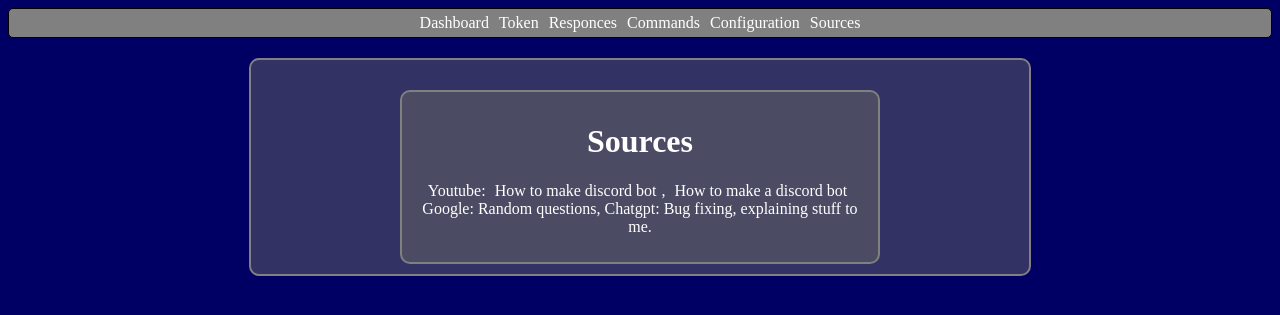
After one commit to armantasd/Discord-bot-website, a Flask app: page /sources in a window 1280 px wide. The commit adds this page. Shown: the top 315 px of the page. Run offline with Flask 3, Linux system fonts and the light colour scheme; a user stored in the database is signed in.

Commit message:
Add files via upload

```diff
--- a/9/bot_runner.py
+++ b/9/bot_runner.py
@@ -1,4 +1,4 @@
-#test token (you wont nuke any servers tho) = "MTM4Mzc2MDcyMzQ3NzI3MDcyMA.GdcdNM.RHgZf_mVczJ0y5FpsDphMkeCs80yKTWIrYdgdw"
+#test token (you wont nuke any servers tho) = "no token lol"
 import discord, random, datetime
 from discord.ext import commands
 
--- a/9/main.py
+++ b/9/main.py
@@ -140,4 +140,10 @@ def config():
         return render_template("config.html", config=temp_dict)
     return render_template("config.html", config=config)
 
+@app.route("/sources")
+def sources():
+    if Login_checker():
+        return redirect(url_for("login"))
+    return render_template("sources.html")
+
 app.run(debug=True)
--- a/9/templates/base.html
+++ b/9/templates/base.html
@@ -13,6 +13,7 @@
         <a href="/responces" class="anchor">Responces</a>
         <a href="/commands" class="anchor">Commands</a>
         <a href="/config" class="anchor">Configuration</a>
+        <a href="/sources" class="anchor">Sources</a>
     </nav>
     {% with messages = get_flashed_messages() %}
     {% if messages %}
--- /dev/null
+++ b/9/templates/sources.html
@@ -0,0 +1,14 @@
+{% extends 'base.html' %}
+{% block title %}
+<title>Sources</title>
+{% endblock %}
+
+{% block content %}
+<div class="container">
+    <h1>Sources</h1>
+    <p>Youtube: <a href="https://www.youtube.com/watch?v=cCiqcu2NP8I&list=PL-7Dfw57ZZVRB4N7VWPjmT0Q-2FIMNBMP" class="anchor">How to make discord bot</a>, <a class="anchor" href="https://www.youtube.com/watch?v=cCiqcu2NP8I&list=PL-7Dfw57ZZVRB4N7VWPjmT0Q-2FIMNBMP">How to make a discord bot</a>
+    Google: Random questions,
+    Chatgpt: Bug fixing, explaining stuff to me.
+    </p>
+</div>
+{% endblock %}
```
Also changed, not shown: 9/Database.db (added), 9/templates/index.html (line endings or trailing spaces).
